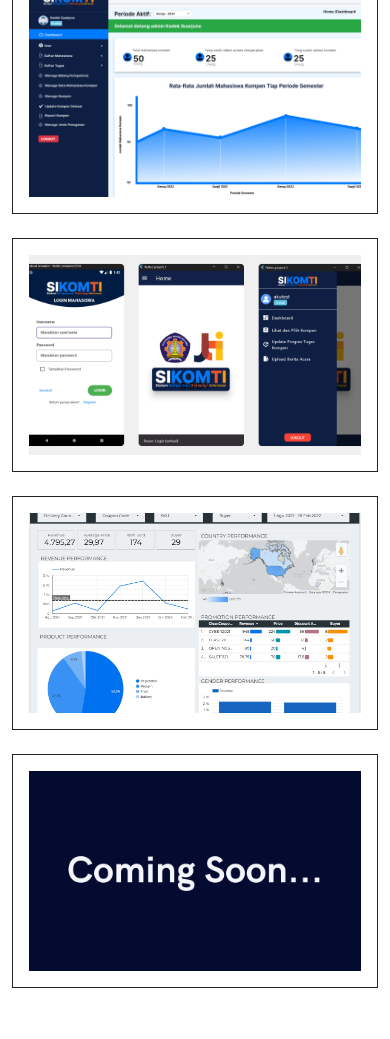
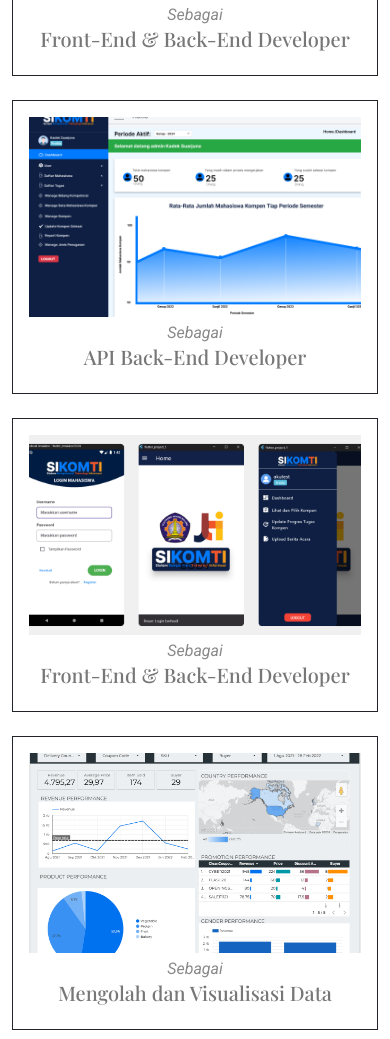
Before and after one commit to mdhp24/mdhp24.github.io, a plain HTML site: page index.html in a window 390 px wide. Shown: the part 5765-6804 px from the top of the page. Drawn offline with nearby package versions, Linux system fonts and the light colour scheme; a web font is replaced by a local one.

Commit message:
Update my Portofolio

```diff
--- a/index.html
+++ b/index.html
@@ -366,6 +366,10 @@
                   <img src="assets/img/portfolio/app-1.png" class="img-fluid" alt=""
                     style="object-fit: cover; height: 200px; width: 100%;">
                 </div>
+                <div class="portfolio-job mt-1 text-center">
+                  <i>Sebagai</i>
+                  <h5>Back-End Developer</h5>
+                </div>
                 <div class="portfolio-info mt-3 text-center">
                   <h4>Web Survey Kepuasan Pelanggan Polinema (Team)</h4>
                   <p>Project Website Sistem Informasi Survey Kepuasan Pelanggan Polinema yang dibuat menggunakan HTML,
@@ -391,6 +395,11 @@
                 <div class="portfolio-image d-flex align-items-center justify-content-center">
                   <img src="assets/img/portfolio/app-2.png" class="img-fluid" alt=""
                     style="object-fit: cover; height: 200px; width: 100%;">
+                </div>
+
+                <div class="portfolio-job mt-1 text-center">
+                  <i>Sebagai</i>
+                  <h5>Front-End & Back-End Developer</h5>
                 </div>
                 <div class="portfolio-info mt-3 text-center">
                   <h4>Web Point of Sales (POS) (Individu)</h4>
@@ -418,6 +427,10 @@
                   <img src="assets/img/portfolio/app-3.png" class="img-fluid" alt=""
                     style="object-fit: cover; height: 200px; width: 100%;">
                 </div>
+                <div class="portfolio-job mt-1 text-center">
+                  <i>Sebagai</i>
+                  <h5>API Back-End Developer</h5>
+                </div>
                 <div class="portfolio-info mt-3 text-center">
                   <h4>Web Sistem Kompensasi JTI (Team)</h4>
                   <p>Project Website Sistem Kompensasi JTI Politeknik Negeri Malang yang dibuat menggunakan Interface
@@ -438,6 +451,10 @@
                 <div class="portfolio-image d-flex align-items-center justify-content-center">
                   <img src="assets/img/portfolio/app-4.png" class="img-fluid" alt=""
                     style="object-fit: cover; height: 200px; width: 100%;">
+                </div>
+                <div class="portfolio-job mt-1 text-center">
+                  <i>Sebagai</i>
+                  <h5>Front-End & Back-End Developer</h5>
                 </div>
                 <div class="portfolio-info mt-3 text-center">
                   <h4>Aplikasi Sistem Kompensasi JTI (Team)</h4>
@@ -461,6 +478,10 @@
                   <img src="assets/img/portfolio/app-5.png" class="img-fluid" alt=""
                     style="object-fit: cover; height: 200px; width: 100%;">
                 </div>
+                <div class="portfolio-job mt-1 text-center">
+                  <i>Sebagai</i>
+                  <h5>Mengolah dan Visualisasi Data</h5>
+                </div>
                 <div class="portfolio-info mt-3 text-center">
                   <h4>Visualisasi Data Loker Studio (Individu)</h4>
                   <p>Pada Visualisasi Data Loker Studio menggunakan dataset yang sudah di sediakan oleh mata kuliah
@@ -474,7 +495,7 @@
             </div><!-- End Portfolio Item -->
 
             <!-- Coming Soon Item -->
-            <div class="col-lg-4 col-md-6 portfolio-item isotope-item filter-non_akademik">
+            <div class="col-lg-4 col-md-6 portfolio-item isotope-item filter-non_akademik filter-akademik">
               <div class="portfolio-content h-100 border border-dark p-3">
                 <div class="portfolio-image d-flex align-items-center justify-content-center">
                   <img src="assets/img/portfolio/app-cs.png" class="img-fluid" alt=""
```
